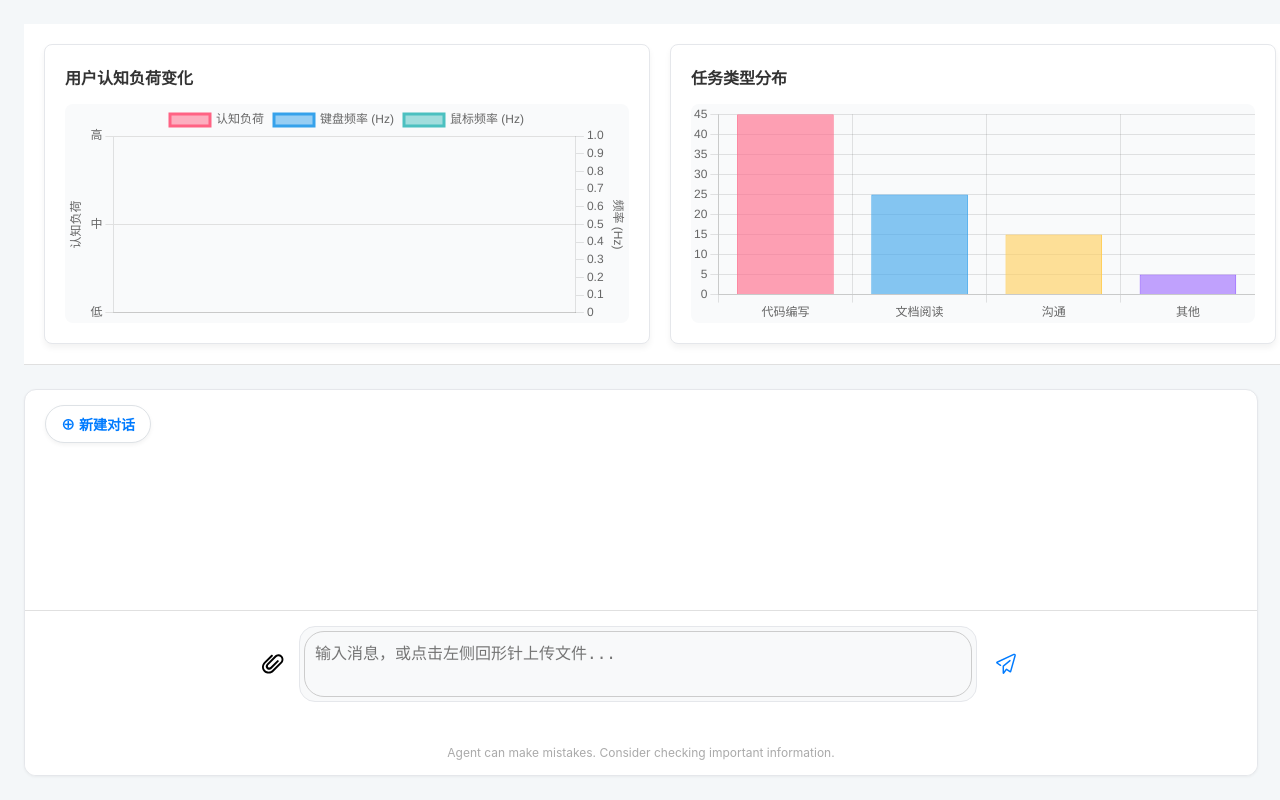
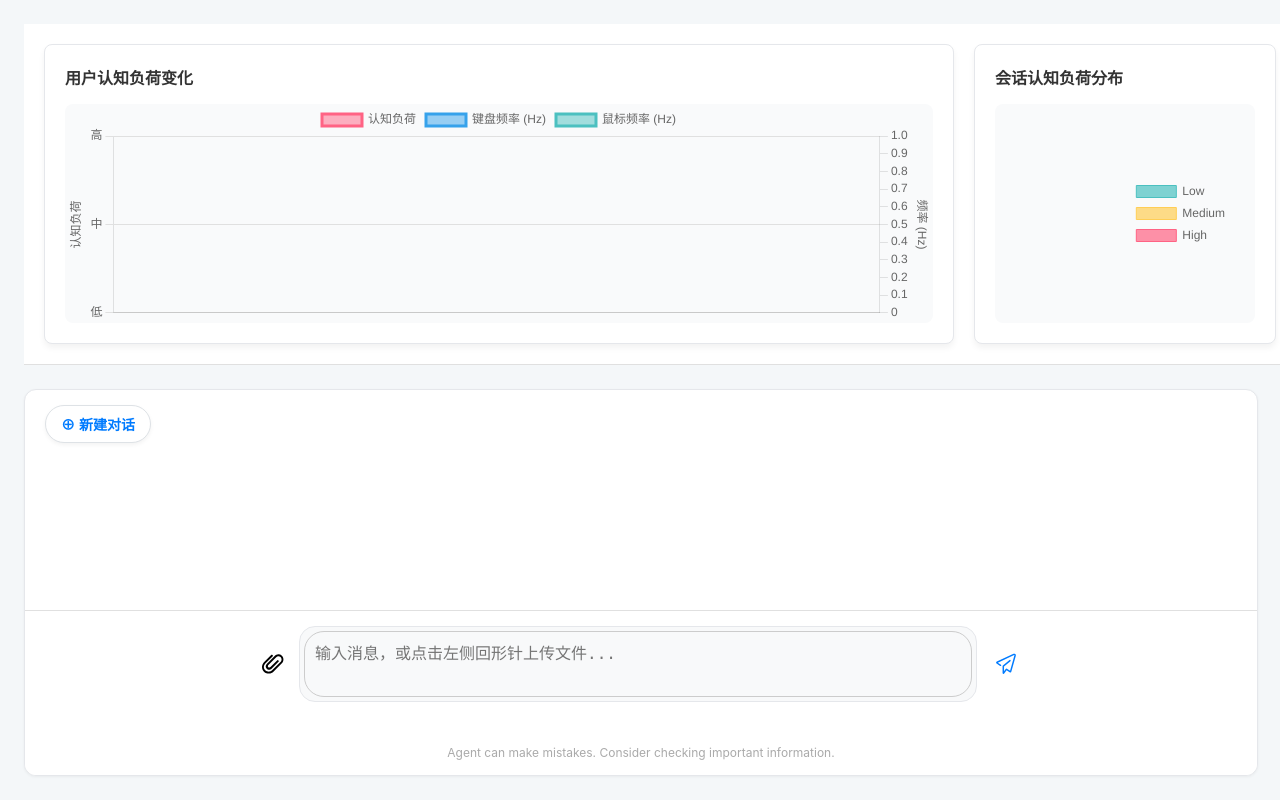
Before and after one commit to wangsc18/CogAgent, a Python web app: template templates/index.html in a window 1280 px wide. Run offline with Jinja, Linux system fonts and the light colour scheme; the template is opened without the code that fills it, so the values that code supplies are empty.

```diff
--- a/templates/index.html
+++ b/templates/index.html
@@ -11,9 +11,9 @@
         .app-layout { display: flex; height: 100vh; }
         .main-content { flex-grow: 1; display: flex; flex-direction: column; background-color: #f4f7f9; }
         #dashboard-container { display: flex; gap: 20px; padding: 20px; border-bottom: 1px solid #e0e0e0; background-color: white; height: 300px; min-height: 300px; }
-        .chart-card { flex: 1; min-width: 0; background-color: white; padding: 20px; border-radius: 8px; box-shadow: 0 4px 6px rgba(0,0,0,0.05); display: flex; flex-direction: column; }
+        .chart-card { min-width: 0; background-color: white; padding: 20px; border-radius: 8px; box-shadow: 0 4px 6px rgba(0,0,0,0.05); display: flex; flex-direction: column; min-height: 0; }
         .chart-title { font-size: 16px; font-weight: 600; margin-bottom: 15px; color: #333; flex-shrink: 0; }
-        .chart-placeholder { flex-grow: 1; position: relative; height: 100%; }
+        .chart-placeholder { flex-grow: 1; position: relative; height: 80%; }
 
         /* 聊天界面样式 */
         .chat-interface-container { position: relative; display: flex; flex-direction: column; flex-grow: 1; height: 0; }
@@ -63,23 +63,35 @@
             margin-top: 5px;
         }
 
+        /* 让左边的折线图卡片占据所有剩余空间 */
+        #line-chart-card {
+            flex-grow: 1; /* 允许它伸展 */
+        }
+
+        /* 让右边的扇形图卡片保持固定宽度 */
+        #pie-chart-card {
+            flex-grow: 0;       /* 禁止它伸展 */
+            flex-shrink: 0;     /* 禁止它收缩 */
+            flex-basis: 260px;  /* 设置一个固定的基础宽度 */
+        }
+
     </style>
 </head>
 <body>
     <div class="app-layout">
         <main class="main-content">
             <div id="dashboard-container" class="dashboard-container">
-                <div class="chart-card">
+                <div class="chart-card" id="line-chart-card">
                     <div class="chart-title">用户认知负荷变化</div>
                     <div class="chart-placeholder">
                         <!-- 2. 用 canvas 替换占位符 div -->
                         <canvas id="cognitiveLoadChart"></canvas>
                     </div>
                 </div>
-                <div class="chart-card">
-                    <div class="chart-title">任务类型分布</div>
+                <div class="chart-card" id="pie-chart-card">
+                    <div class="chart-title">会话认知负荷分布</div>
                     <div class="chart-placeholder">
-                        <canvas id="taskTypeChart"></canvas>
+                        <canvas id="cognitiveLoadDistributionChart"></canvas>
                     </div>
                 </div>
             </div>
@@ -209,6 +221,7 @@
 
             // --- 3. 图表初始化和更新逻辑 ---
             const CHART_DATA_LIMIT = 10;
+            let cognitiveLoadCounts = { low: 0, medium: 0, high: 0 };
 
             // --- 1. 初始化折线图 ---
             const ctxLine = document.getElementById('cognitiveLoadChart').getContext('2d');
@@ -260,7 +273,60 @@
                 }
             });
 
+            // --- 2. 认知负荷分布扇形图 ---
+            const ctxPie = document.getElementById('cognitiveLoadDistributionChart').getContext('2d');
+            const pieChartData = {
+                labels: ['Low', 'Medium', 'High'],
+                datasets: [{
+                    label: '认知负荷次数',
+                    // 初始数据从我们的累积状态变量中获取
+                    data: [cognitiveLoadCounts.low, cognitiveLoadCounts.medium, cognitiveLoadCounts.high],
+                    backgroundColor: [
+                        'rgba(75, 192, 192, 0.7)',  // 绿色，代表轻松
+                        'rgba(255, 206, 86, 0.7)',  // 黄色，代表中等
+                        'rgba(255, 99, 132, 0.7)'   // 红色，代表高负荷
+                    ],
+                    borderColor: [
+                        'rgba(75, 192, 192, 1)',
+                        'rgba(255, 206, 86, 1)',
+                        'rgba(255, 99, 132, 1)'
+                    ],
+                    borderWidth: 1,
+                    hoverOffset: 8
+                }]
+            };
+            // 将图表实例存储在变量中，以便后续更新
+            const cognitiveLoadPieChart = new Chart(ctxPie, {
+                type: 'pie', // 类型改为 pie
+                data: pieChartData,
+                options: {
+                    responsive: true,
+                    // maintainAspectRatio: false,
+                    plugins: {
+                        legend: {
+                            position: 'right',
+                        },
+                        tooltip: {
+                            callbacks: {
+                                label: function(context) {
+                                    let label = context.label || '';
+                                    if (label) {
+                                        label += ': ';
+                                    }
+                                    const value = context.raw;
+                                    const sum = context.chart.data.datasets[0].data.reduce((a, b) => a + b, 0);
+                                    const percentage = sum > 0 ? ((value / sum) * 100).toFixed(1) + '%' : '0%';
+                                    return `${label}${value} 次 (${percentage})`;
+                                }
+                            }
+                        }
+                    }
+                }
+            });
+
             function updateCognitiveLoadChart(dataPoint) {
+
+                // 更新折线图
                 let loadValue = 0; // 默认为“低”
                 if (dataPoint.cognitive_load === 'Medium Load') {
                     loadValue = 1;
@@ -276,40 +342,23 @@
                     lineChartData.datasets.forEach(dataset => { dataset.data.shift(); });
                 }
                 cognitiveLoadChart.update();
+
+                // 更新扇形图
+                if (dataPoint.cognitive_load === 'High Load') {
+                    cognitiveLoadCounts.high++;
+                } else if (dataPoint.cognitive_load === 'Medium Load') {
+                    cognitiveLoadCounts.medium++;
+                } else { // 默认为 'Low Load'
+                    cognitiveLoadCounts.low++;
+                }
+                // 将新的计数值更新到扇形图的数据对象中
+                pieChartData.datasets[0].data = [
+                    cognitiveLoadCounts.low,
+                    cognitiveLoadCounts.medium,
+                    cognitiveLoadCounts.high
+                ];
+                cognitiveLoadPieChart.update();
             }
-
-            // --- 2. 初始化柱状图 (使用静态数据作为示例) ---
-            const ctxBar = document.getElementById('taskTypeChart').getContext('2d');
-            const barChartData = {
-                labels: ['代码编写', '文档阅读', '沟通', '其他'],
-                datasets: [{
-                    label: '任务时长 (分钟)',
-                    data: [45, 25, 15, 5], // 示例数据
-                    backgroundColor: [
-                        'rgba(255, 99, 132, 0.6)',
-                        'rgba(54, 162, 235, 0.6)',
-                        'rgba(255, 206, 86, 0.6)',
-                        'rgba(153, 102, 255, 0.6)'
-                    ],
-                    borderColor: [
-                        'rgba(255, 99, 132, 1)',
-                        'rgba(54, 162, 235, 1)',
-                        'rgba(255, 206, 86, 1)',
-                        'rgba(153, 102, 255, 1)'
-                    ],
-                    borderWidth: 1
-                }]
-            };
-            new Chart(ctxBar, {
-                type: 'bar', // 类型为 bar
-                data: barChartData,
-                options: {
-                    responsive: true,
-                    maintainAspectRatio: false,
-                    scales: { y: { beginAtZero: true } },
-                    plugins: { legend: { display: false } } // 隐藏图例，让图表更简洁
-                }
-            });
 
             // --- 文件上传功能 ---
             fileUploadButton.addEventListener("click", () => fileInput.click());
```
Also changed, not shown: agents/user_state_modeler.py (+18 -13 lines).
